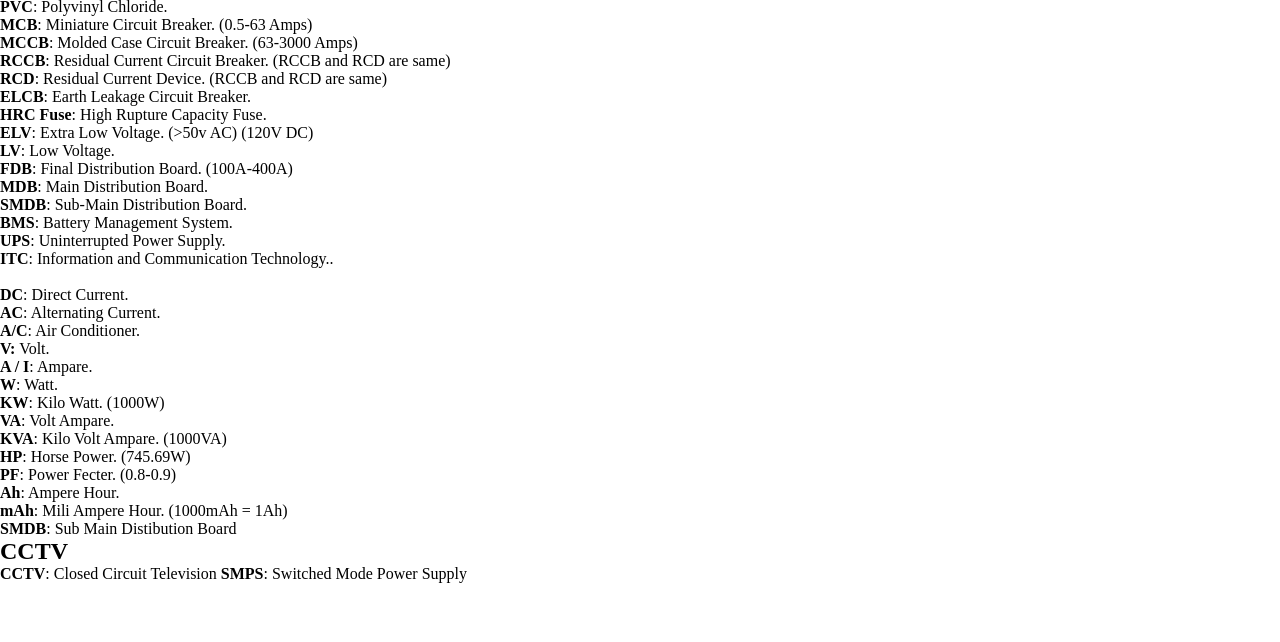
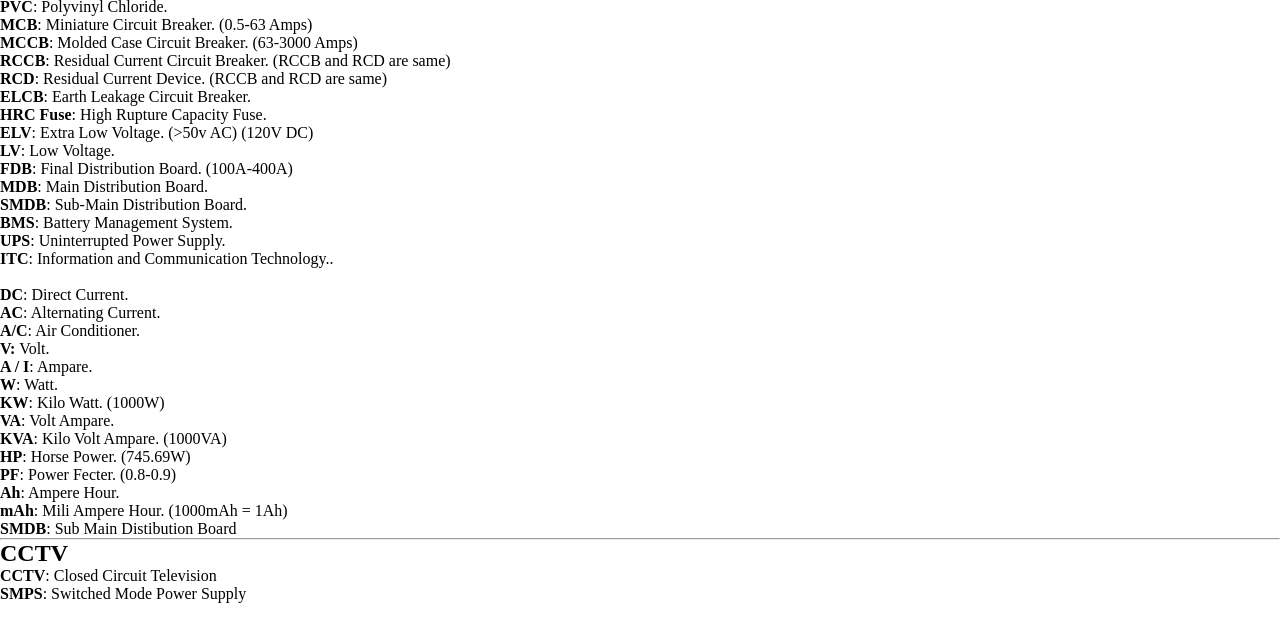
Before and after one commit to aworld01/aw01.io, a plain HTML site: page subjects/electrical_and_fire_alarms/electrical_abbrevaitions.html in a window 1280 px wide. Shown: the part 86-728 px from the top of the page. Drawn offline with Linux system fonts and the light colour scheme; files that its build step writes are made by us from their sources.

Commit message:
On branch master Your branch is up to date with 'origin/master'.
Changes to be committed:
	modified:   subjects/electrical_and_fire_alarms/electrical_abbrevaitions.html

```diff
--- a/subjects/electrical_and_fire_alarms/electrical_abbrevaitions.html
+++ b/subjects/electrical_and_fire_alarms/electrical_abbrevaitions.html
@@ -58,9 +58,10 @@
 			<b>mAh</b>: Mili Ampere Hour. (1000mAh = 1Ah)<br>
 			<b>SMDB</b>: Sub Main Distibution Board<br>
 		</p>
+		<hr>
 
 		<h2>CCTV</h2>
-			<b>CCTV</b>: Closed Circuit Television
+			<b>CCTV</b>: Closed Circuit Television <br>
 			<b>SMPS</b>: Switched Mode Power Supply
 		<p>
 	</div>
```
